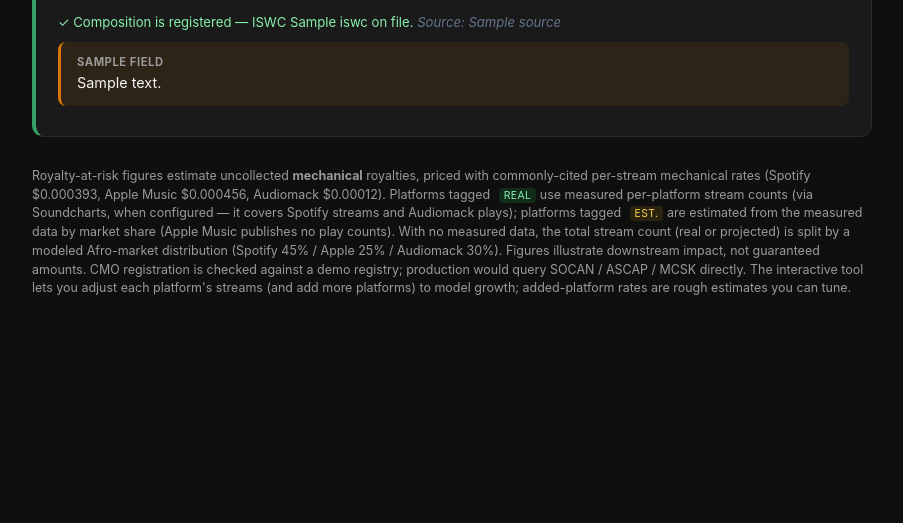
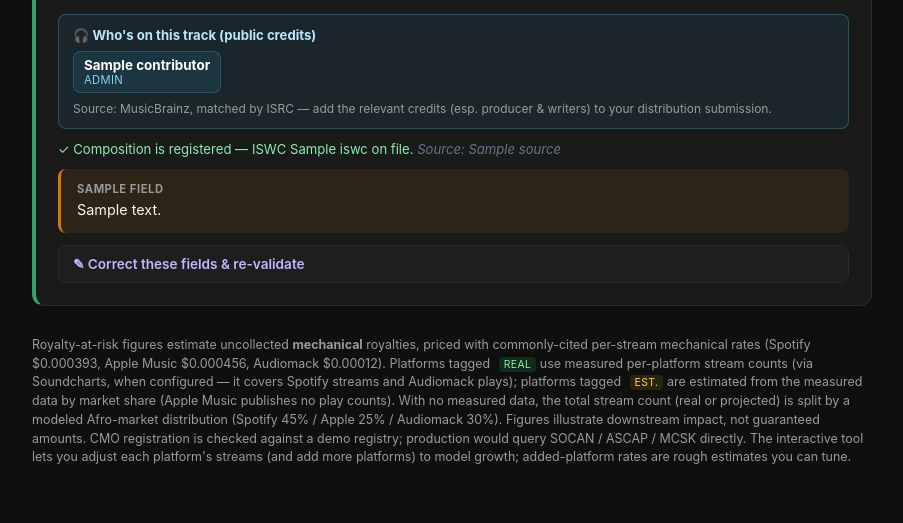
Before and after one commit to osmanmahdi1728/metacheck, a Flask app: template templates/report.html in a window 1280 px wide. Shown: the part 361-884 px from the top of the page, without its empty margins (188-1091 px from the left). Before the commit the page ends 656 px from the top, so only its background shows below. Run offline with Flask 3, Linux system fonts and the light colour scheme; the template is opened without the code that fills it: most values are stand-ins (such as "Sample title", 1, 10 or a date in 2020).

Commit message:
Allow past release dates, show song personnel, add inline correction
- Stop flagging past release dates: MetaCheck validates already-released
  catalog too, so only malformed/missing dates are errors now.
- "Who's on this track": MusicBrainz recording personnel (producer, vocals,
  mix, engineer, etc.) surfaced as a credits block, roles de-duplicated per
  person with co-* handling.
- Inline "Correct these fields & re-validate" form per track, pre-filled with
  the submitted values (composer pre-filled from MusicBrainz when blank), so
  users can fix flagged fields and re-run in one click.

Co-authored-by: Cursor <cursoragent@cursor.com>

```diff
--- a/templates/report.html
+++ b/templates/report.html
@@ -83,6 +83,42 @@
     }
     .mb-callout b { color: #fff; }
     .mb-callout .src { color: var(--muted); font-size: 0.75rem; }
+    .people {
+      background: rgba(56, 189, 248, 0.08); border: 1px solid rgba(56, 189, 248, 0.3);
+      border-radius: 8px; padding: 12px 14px; margin-bottom: 12px;
+    }
+    .people-title { font-size: 0.82rem; font-weight: 700; color: #bae6fd; margin-bottom: 8px; }
+    .people-list { display: flex; flex-wrap: wrap; gap: 8px; }
+    .person {
+      display: inline-flex; flex-direction: column; background: rgba(56, 189, 248, 0.1);
+      border: 1px solid rgba(56, 189, 248, 0.25); border-radius: 8px; padding: 5px 10px;
+    }
+    .person b { color: #fff; font-size: 0.84rem; }
+    .person .role { color: #7dd3fc; font-size: 0.7rem; text-transform: uppercase; letter-spacing: 0.03em; }
+    .people .src { color: var(--muted); font-size: 0.75rem; margin-top: 8px; }
+    .fixbox { margin-top: 12px; border: 1px solid var(--border); border-radius: 8px; background: rgba(255,255,255,0.02); }
+    .fixbox summary { cursor: pointer; padding: 10px 14px; font-size: 0.85rem; font-weight: 600; color: #c4b5fd; list-style: none; }
+    .fixbox summary::-webkit-details-marker { display: none; }
+    .fixbox summary:hover { color: #ddd0ff; }
+    .fixbox[open] summary { border-bottom: 1px solid var(--border); }
+    .fixform { padding: 14px; }
+    .fixform .fgrid { display: grid; grid-template-columns: 1fr 1fr; gap: 10px; }
+    @media (max-width: 560px) { .fixform .fgrid { grid-template-columns: 1fr; } }
+    .fixform .fld { display: flex; flex-direction: column; gap: 4px; }
+    .fixform .fld.full { grid-column: 1 / -1; }
+    .fixform label { font-size: 0.68rem; color: var(--muted); text-transform: uppercase; letter-spacing: 0.04em; font-weight: 600; }
+    .fixform input, .fixform select {
+      background: #141019; border: 1px solid var(--border); color: var(--text);
+      padding: 8px 10px; border-radius: 6px; font-size: 0.85rem; width: 100%;
+    }
+    .fixform input:focus, .fixform select:focus { outline: none; border-color: var(--accent); }
+    .fixform .prefill { border-color: rgba(56, 189, 248, 0.5); }
+    .fixform button {
+      margin-top: 14px; background: var(--accent); color: #fff; border: none; padding: 11px 18px;
+      border-radius: 8px; font-size: 0.9rem; font-weight: 600; cursor: pointer;
+    }
+    .fixform button:hover { background: #8b4ff5; }
+    .fixform .hint { font-size: 0.75rem; color: var(--muted); margin: 0 0 10px; }
     .disclaimer { color: var(--muted); font-size: 0.78rem; margin-top: 30px; line-height: 1.5; }
 
     /* Interactive royalty "what-if" tool */
@@ -146,7 +182,7 @@
   {% set error_codes = [
     "TITLE_MISSING", "TITLE_TOO_LONG", "ARTIST_MISSING", "ISRC_MISSING",
     "ISRC_INVALID_FORMAT", "COMPOSER_MISSING", "GENRE_MISSING",
-    "RELEASE_DATE_MISSING", "RELEASE_DATE_PAST", "RELEASE_DATE_FORMAT",
+    "RELEASE_DATE_MISSING", "RELEASE_DATE_FORMAT",
     "EXPLICIT_FLAG_MISSING", "AI_FLAG_MISSING"
   ] %}
 
@@ -216,6 +252,18 @@
     </div>
     {% endif %}
 
+    {% if track.mb and track.mb.contributors %}
+    <div class="people">
+      <div class="people-title">🎧 Who's on this track (public credits)</div>
+      <div class="people-list">
+        {% for c in track.mb.contributors %}
+        <span class="person"><b>{{ c.name }}</b><span class="role">{{ c.role }}</span></span>
+        {% endfor %}
+      </div>
+      <div class="src">Source: MusicBrainz, matched by ISRC — add the relevant credits (esp. producer &amp; writers) to your distribution submission.</div>
+    </div>
+    {% endif %}
+
     {% if track.cmo.registered %}
       {% if track.cmo.iswc %}
       <p class="cmo-line ok">✓ Composition is registered — ISWC {{ track.cmo.iswc }} on file. <span class="src-inline">Source: {{ track.cmo.source }}</span></p>
@@ -235,6 +283,47 @@
       {% endfor %}
     {% else %}
       <p class="all-good">✓ All metadata fields are valid and ready for distribution.</p>
+    {% endif %}
+
+    {% if track.input %}
+    {% set mb_composers = (track.mb.composers | join(', ')) if (track.mb and track.mb.composers) else '' %}
+    <details class="fixbox"{% if track.status == 'FAIL' %} open{% endif %}>
+      <summary>✎ Correct these fields &amp; re-validate</summary>
+      <form action="/validate-manual" method="POST" class="fixform">
+        <p class="hint">Fill in the flagged fields and re-run. Fields pre-filled from public data (MusicBrainz) are outlined in blue — check them before submitting.</p>
+        <div class="fgrid">
+          <div class="fld full"><label>Title</label><input name="title" value="{{ track.input.title }}"></div>
+          <div class="fld full"><label>Artist</label><input name="artist" value="{{ track.input.artist }}"></div>
+          <div class="fld"><label>ISRC</label><input name="isrc" value="{{ track.input.isrc }}"></div>
+          <div class="fld"><label>Streams (optional)</label><input name="streams" value="{{ track.input.streams }}"></div>
+          <div class="fld"><label>Composer / Songwriter</label><input name="composer" value="{{ track.input.composer or mb_composers }}"{% if not track.input.composer and mb_composers %} class="prefill"{% endif %}></div>
+          <div class="fld"><label>Publisher</label><input name="publisher" value="{{ track.input.publisher }}"></div>
+          <div class="fld"><label>Genre</label><input name="genre" value="{{ track.input.genre }}" placeholder="Afro House"></div>
+          <div class="fld"><label>Release date</label><input name="release_date" value="{{ track.input.release_date }}" placeholder="YYYY-MM-DD"></div>
+          <div class="fld"><label>Explicit</label>
+            <select name="explicit">
+              <option value="" {{ 'selected' if not track.input.explicit }}>—</option>
+              <option value="false" {{ 'selected' if track.input.explicit == 'false' }}>false</option>
+              <option value="true" {{ 'selected' if track.input.explicit == 'true' }}>true</option>
+            </select>
+          </div>
+          <div class="fld"><label>AI generated</label>
+            <select name="ai_generated">
+              <option value="" {{ 'selected' if not track.input.ai_generated }}>—</option>
+              <option value="false" {{ 'selected' if track.input.ai_generated == 'false' }}>false</option>
+              <option value="true" {{ 'selected' if track.input.ai_generated == 'true' }}>true</option>
+            </select>
+          </div>
+          <div class="fld full"><label>Language (ISO 639-1)</label><input name="language" value="{{ track.input.language }}" placeholder="en"></div>
+        </div>
+        {% if ai_available %}
+        <label class="hint" style="display:flex;align-items:center;gap:8px;margin-top:12px;">
+          <input type="checkbox" name="plain_language" checked style="width:15px;height:15px;accent-color:var(--accent);"> Rewrite errors in plain language (GPT-4o-mini)
+        </label>
+        {% endif %}
+        <button type="submit">Re-validate ↻</button>
+      </form>
+    </details>
     {% endif %}
   </div>
   {% endfor %}
--- a/validator/musicbrainz.py
+++ b/validator/musicbrainz.py
@@ -25,6 +25,21 @@ RATE_DELAY = 1.1
 
 # Relationship types on a work that credit the songwriter side.
 WRITER_RELATION_TYPES = {"composer", "writer", "lyricist", "songwriter"}
+
+# Recording-level relationship types -> friendly role label. These answer
+# "who's actually on the song" (producer, vocalists, mixers, etc.) — data that
+# also belongs on a distribution submission but is often left off.
+RECORDING_ROLE_LABELS = {
+    "producer": "Producer",
+    "vocal": "Vocals",
+    "performer": "Performer",
+    "instrument": "Instrument",
+    "mix": "Mix",
+    "recording": "Recording",
+    "engineer": "Engineer",
+    "mastering": "Mastering",
+    "remixer": "Remixer",
+}
 
 
 class MusicBrainzError(Exception):
@@ -54,7 +69,7 @@ def enrich_by_isrc(isrc):
     Always returns a dict; `found` is False on any miss or error (never raises
     into the caller, so enrichment can't break validation).
     """
-    empty = {"found": False, "recording_title": None, "artists": None, "composers": [], "work_titles": [], "iswcs": []}
+    empty = {"found": False, "recording_title": None, "artists": None, "composers": [], "work_titles": [], "iswcs": [], "contributors": []}
     clean = (isrc or "").strip().upper()
     if not clean:
         return empty
@@ -67,7 +82,9 @@ def enrich_by_isrc(isrc):
 
         composers, work_titles, iswcs = [], [], []
         time.sleep(RATE_DELAY)
-        rec_payload = _get(f"recording/{recording['id']}", {"inc": "work-rels"})
+        # Pull both the linked work(s) and the recording-level personnel in one call.
+        rec_payload = _get(f"recording/{recording['id']}", {"inc": "work-rels artist-rels"})
+        contributors = _contributors_from_recording(rec_payload)
         for work_id in _work_ids(rec_payload):
             time.sleep(RATE_DELAY)
             work_payload = _get(f"work/{work_id}", {"inc": "artist-rels"})
@@ -87,6 +104,7 @@ def enrich_by_isrc(isrc):
             "composers": composers,
             "work_titles": work_titles,
             "iswcs": iswcs,
+            "contributors": contributors,
         }
     except MusicBrainzError:
         return {**empty, "error": "MusicBrainz lookup failed"}
@@ -134,6 +152,32 @@ def _composers_from_work(work_payload):
     return names
 
 
+def _contributors_from_recording(recording_payload):
+    """Return [{name, role}] of the people on the recording — producers,
+    vocalists, mixers, engineers, etc. Roles are de-duplicated per person, and
+    a relationship attribute (e.g. 'co') is folded into the label."""
+    if not recording_payload:
+        return []
+    seen = {}
+    order = []
+    for rel in recording_payload.get("relations", []):
+        artist = rel.get("artist") or {}
+        name = artist.get("name")
+        rel_type = (rel.get("type") or "").lower()
+        if not name or rel_type not in RECORDING_ROLE_LABELS:
+            continue
+        label = RECORDING_ROLE_LABELS[rel_type]
+        attrs = [a for a in (rel.get("attributes") or []) if a]
+        if "co" in [a.lower() for a in attrs]:
+            label = f"Co-{label.lower()}"
+        if name not in seen:
+            seen[name] = []
+            order.append(name)
+        if label not in seen[name]:
+            seen[name].append(label)
+    return [{"name": name, "role": ", ".join(seen[name])} for name in order]
+
+
 def _iswcs_from_work(work_payload):
     """Return ISWC codes on a work. An ISWC is the international work identifier
     assigned when a composition is registered with a CMO/CISAC — so its presence
--- a/validator/pipeline.py
+++ b/validator/pipeline.py
@@ -125,6 +125,9 @@ def process_records(records, humanizer=None, enricher=None, streams_fetcher=None
             "royalty_at_risk_display": format_usd(risk["amount"]),
             "royalty_breakdown": risk["breakdown"],
             "mb": mb,
+            # Original submitted values, so the report can offer an inline
+            # "correct & re-validate" form pre-filled with what was submitted.
+            "input": {col: _clean(track.get(col), "") for col in EXPECTED_COLUMNS + OPTIONAL_COLUMNS},
         })
     return results
 
```
Also changed, not shown: tests/test_musicbrainz.py (+31 -0 lines), tests/test_pipeline.py (+8 -0 lines), tests/test_rules.py (+5 -2 lines), validator/rules.py (+5 -7 lines).
